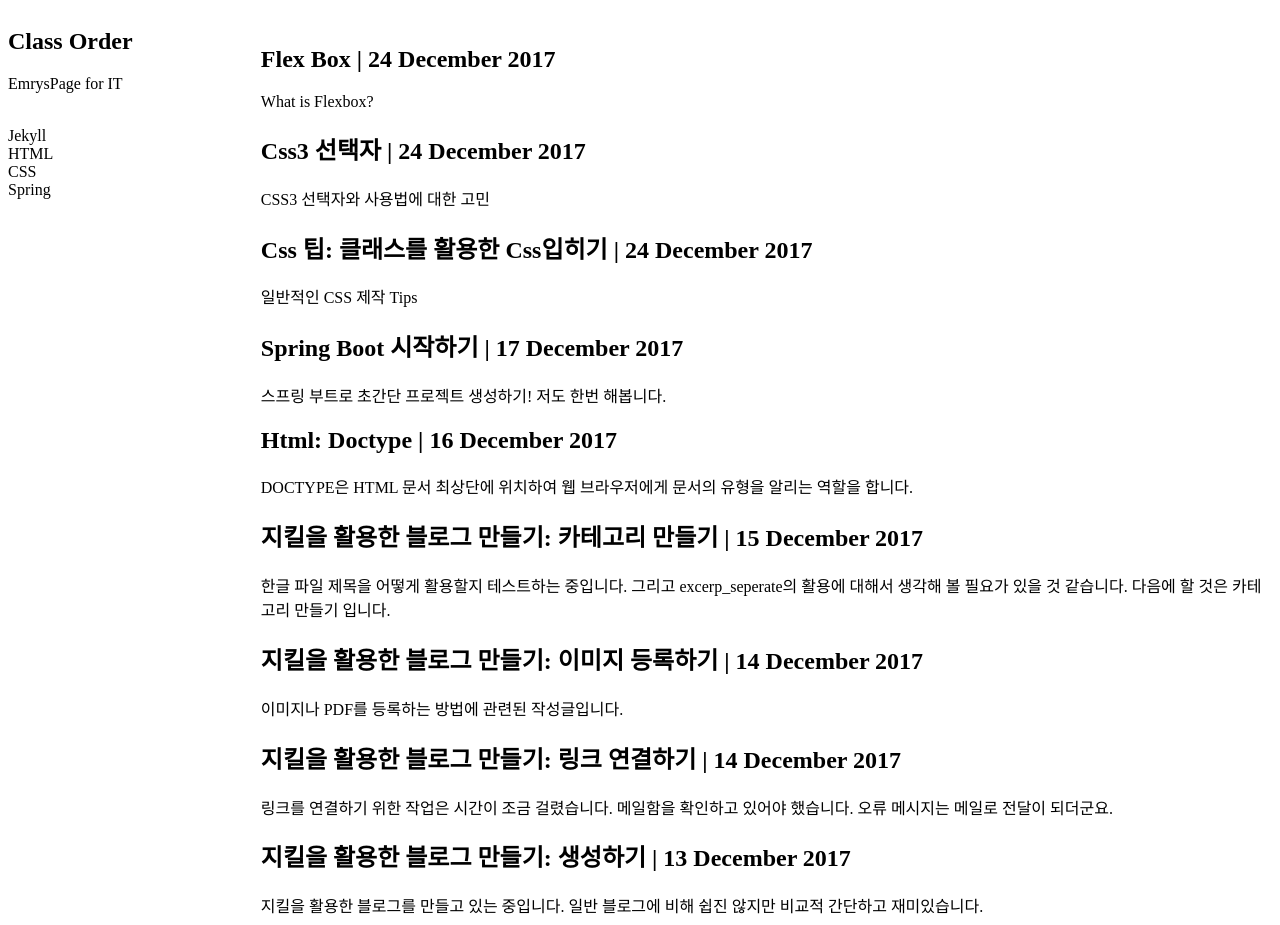
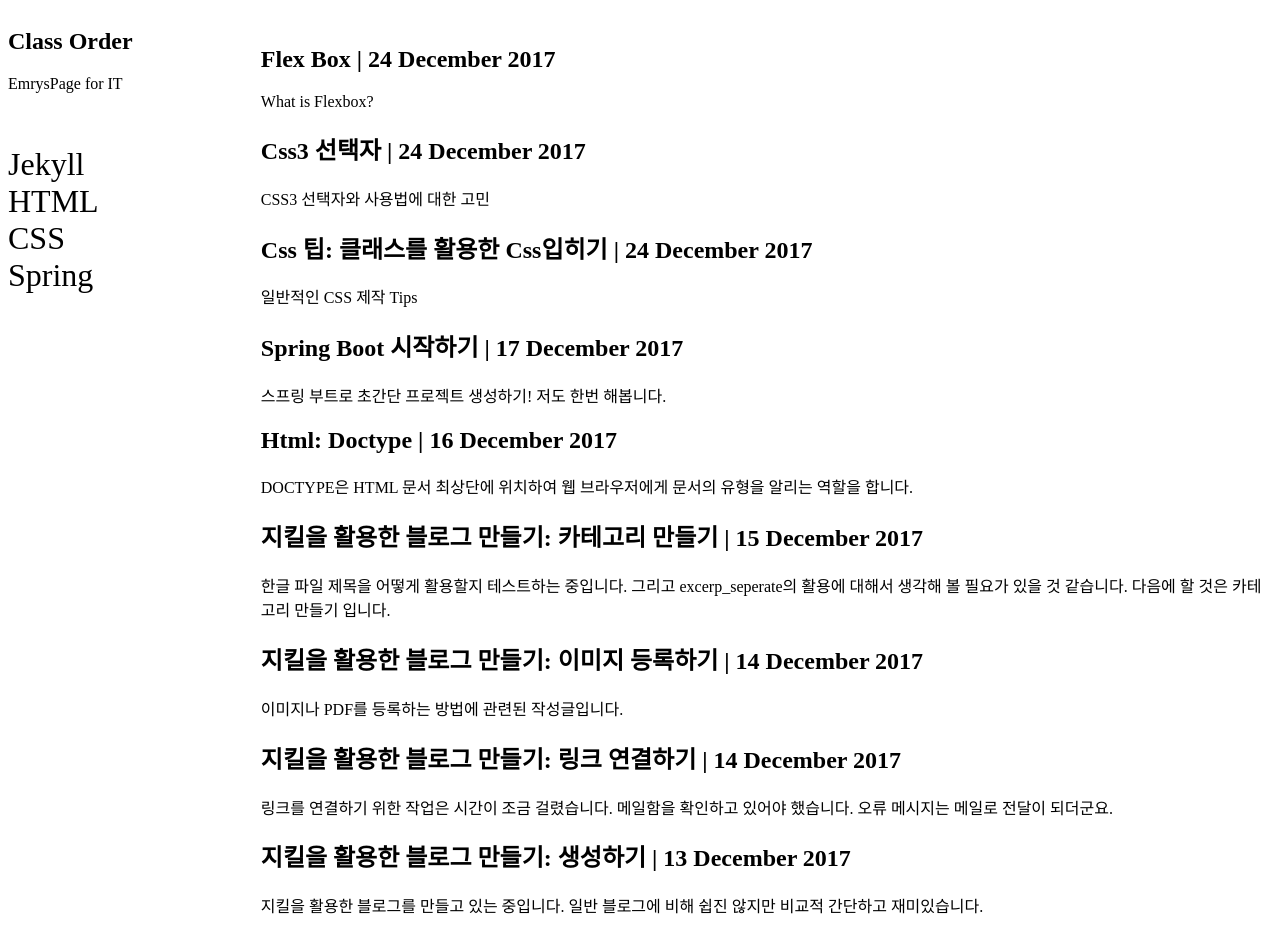
Before and after one commit to ProjectTavern/deprecated-winterguard.github.io, a Jekyll site: the page built from index.html, in a window 1280 px wide and 925 px high. Built offline with Jekyll 4.4.1, drawn with Linux system fonts in a browser that asks for light colours; nearby versions of some CDN libraries; the list of posts is cut into pages by our own code.

Commit message:
ul에 font-size를 주면 auto inherit이 되는지?

```diff
--- a/_includes/categories.html
+++ b/_includes/categories.html
@@ -1,5 +1,5 @@
 <nav>
-    <ul>
+    <ul style="font-size: 2em">
         <li>
             <a href="https://classorder.github.io/categories/jekyll/">Jekyll</a>
         </li>
```
